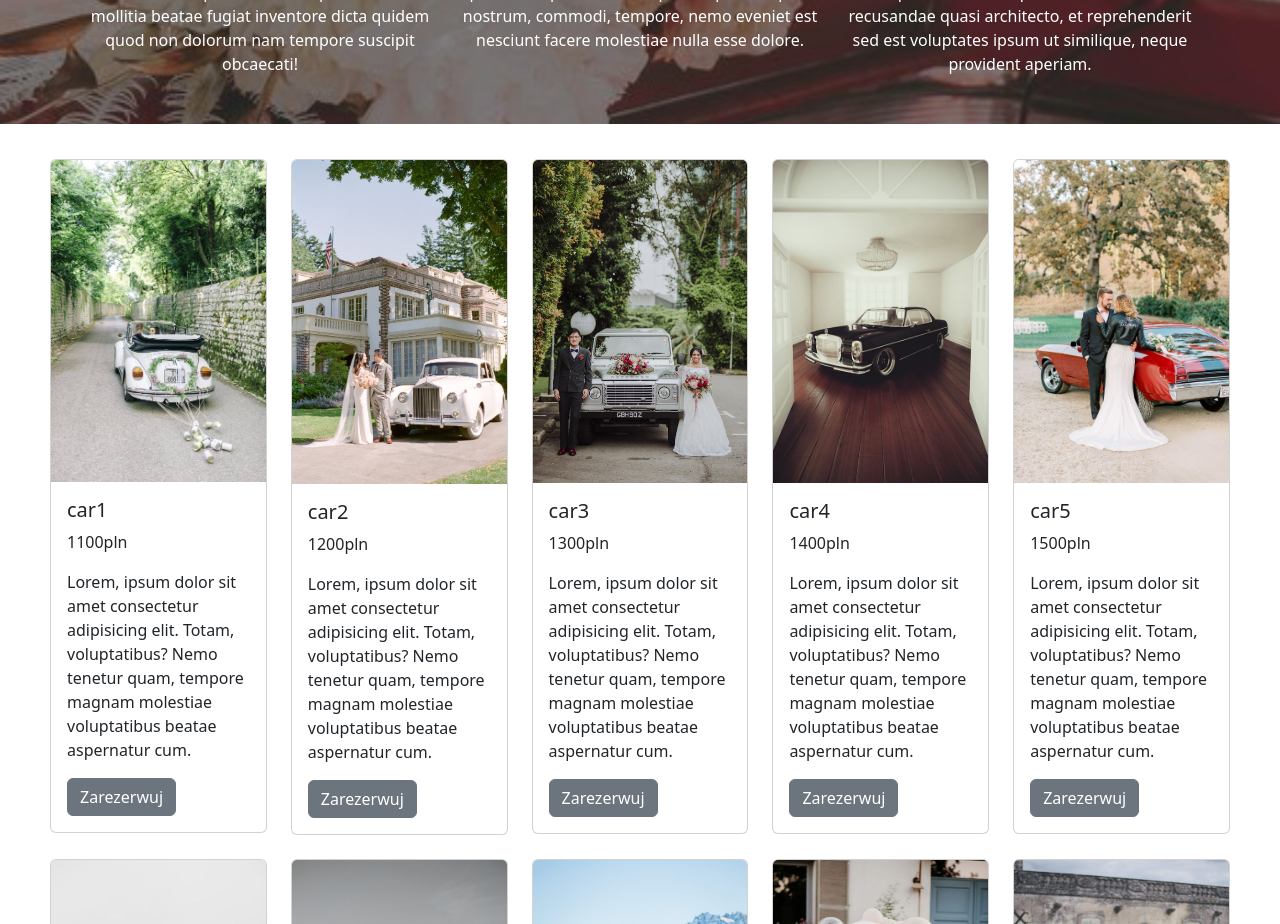
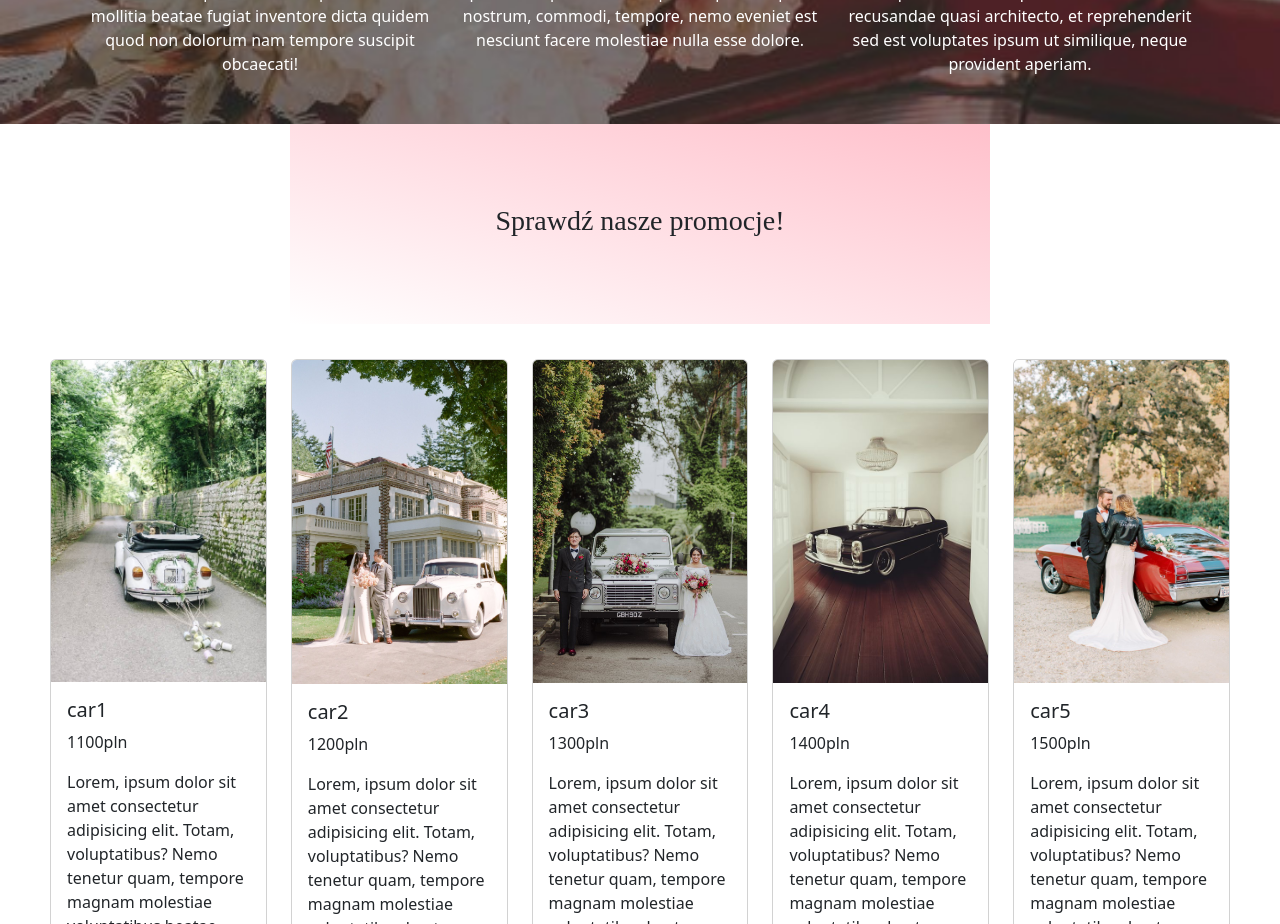
Before and after one commit to artwol993/weselny-woz, a React (Create React App) app: page / in a window 1280 px wide. Shown: the part 1480-2404 px from the top of the page. Built offline with nearby package versions, Linux system fonts and the light colour scheme.

Commit message:
add basic baner

```diff
--- /dev/null
+++ b/src/component/baner.jsx
@@ -0,0 +1,19 @@
+import React from 'react'
+import { Container } from 'react-bootstrap'
+import "../style/baner.css"
+
+function Baner() {
+  return (
+    <section id="baner">
+        <div className="container container-baner">
+          <Container>
+            <p className="h3">
+             Sprawdź nasze promocje!
+            </p>
+          </Container>
+        </div>
+    </section>
+  )
+}
+
+export default Baner;
--- a/src/component/body.jsx
+++ b/src/component/body.jsx
@@ -1,19 +1,21 @@
 import React from 'react'
+import WelcomeCarousel from './welcome-carousel'
 import AboutUs from './about-us'
-import WelcomeCarousel from './welcome-carousel'
+import Baner from './baner'
 import Offer from './offer'
 import Cars from './cars'
 import Contact from './contact'
 
 function Body() {
   return (
-    <div>
+    <>
       <WelcomeCarousel />
       <AboutUs />
       <Offer />
+      <Baner />
       <Cars />
       <Contact />
-    </div>
+    </>
   )
 }
 
--- /dev/null
+++ b/src/style/baner.css
@@ -0,0 +1,18 @@
+.container-baner {
+
+    height: 200px;
+    text-align: center;
+    font-size: large;
+    font-family: serif ;
+    display: flex;
+    justify-content: center;
+    align-items: center;
+    background-image: linear-gradient(to bottom left, pink , white);
+  }
+
+  @media only screen and (min-width: 992px) {
+    .container-baner {
+      width: 700px!important;
+      height: 200px;
+    }
+  }
```
